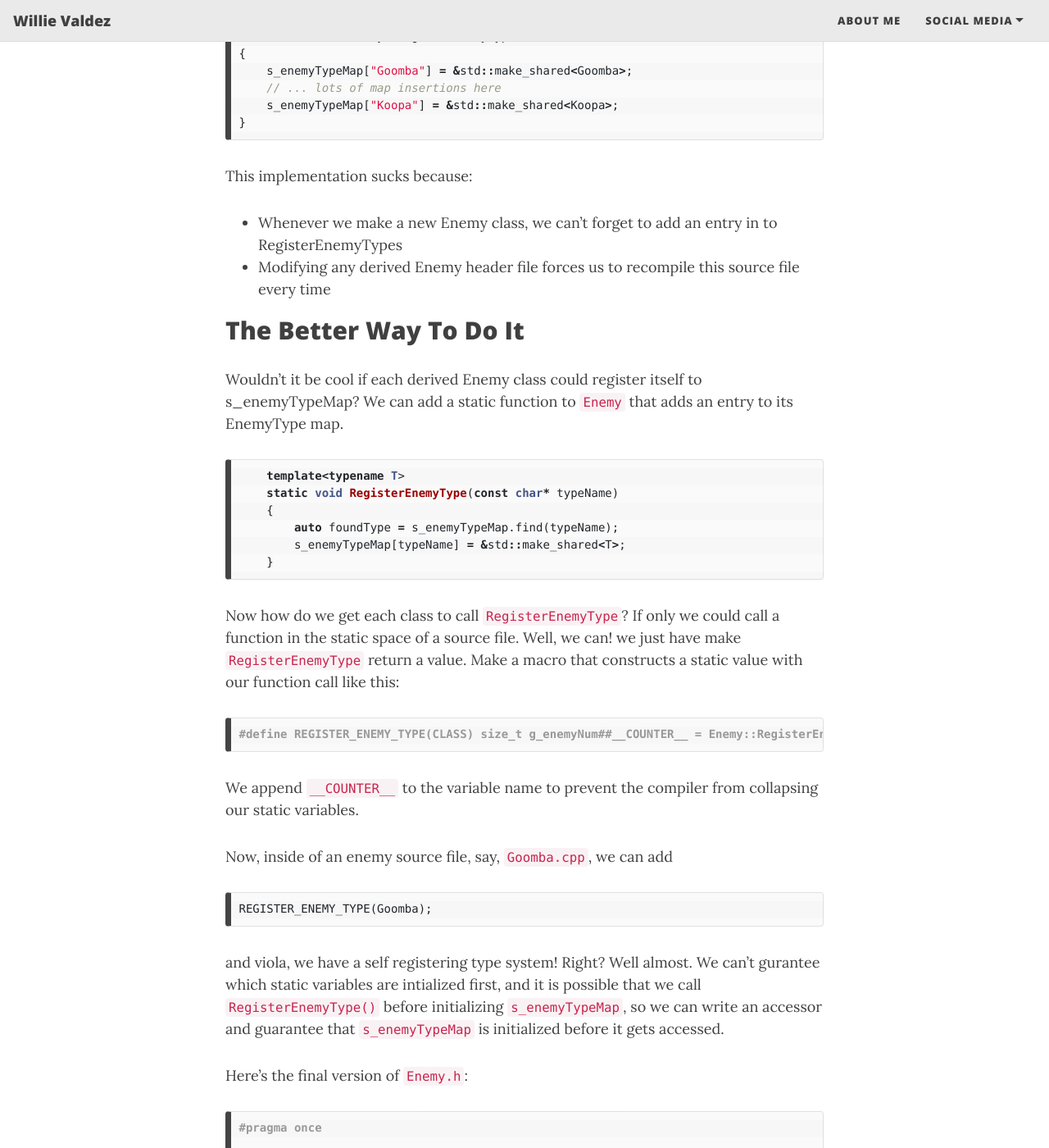
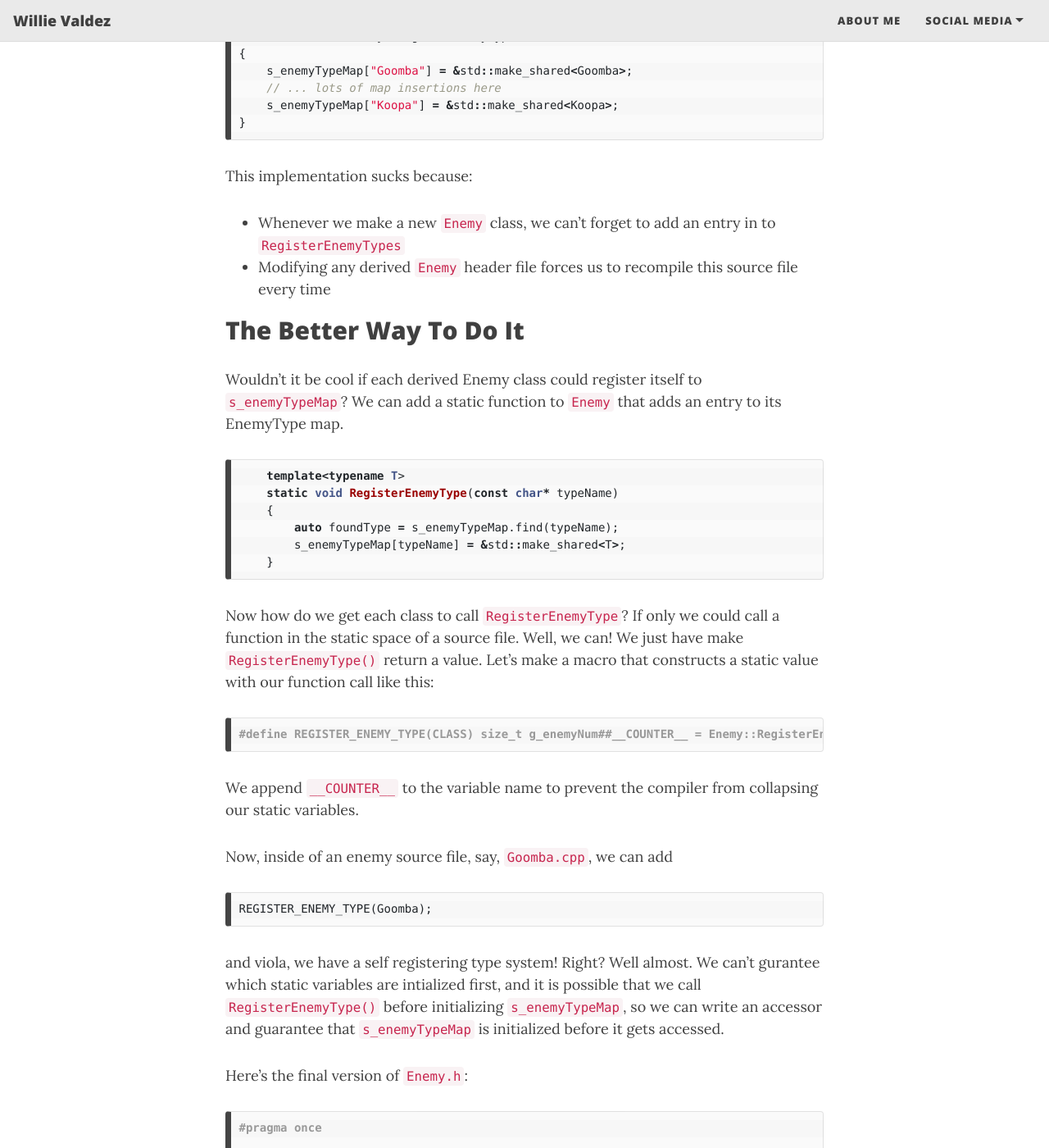
Before and after one commit to g2valdez/willievaldez.github.io, a Jekyll site: the page built from _posts/2020-10-03-AutomaticRegistration.md, in a window 1280 px wide and 1400 px high, scrolled down 1785 px. Shown: the whole window at 82% size. Built offline with Jekyll 4.4.1, drawn with Linux system fonts in a browser that asks for light colours; nearby versions of some CDN libraries; some of the changed text lies outside the part shown.

Commit message:
renamed and finalized static registration blog post

````diff
--- a/_posts/2020-10-04-AutomaticRegistration.md
+++ b/_posts/2020-10-03-AutomaticRegistration.md
@@ -69,11 +69,11 @@
 }
 ```
 This implementation sucks because:
-* Whenever we make a new Enemy class, we can't forget to add an entry in to RegisterEnemyTypes
-* Modifying any derived Enemy header file forces us to recompile this source file every time
+* Whenever we make a new `Enemy` class, we can't forget to add an entry in to `RegisterEnemyTypes`
+* Modifying any derived `Enemy` header file forces us to recompile this source file every time
 
 ## The Better Way To Do It
-Wouldn't it be cool if each derived Enemy class could register itself to s_enemyTypeMap? We can add a static function to `Enemy` that adds an entry to its EnemyType map.
+Wouldn't it be cool if each derived Enemy class could register itself to `s_enemyTypeMap`? We can add a static function to `Enemy` that adds an entry to its EnemyType map.
 ```cpp
     template<typename T>
     static void RegisterEnemyType(const char* typeName)
@@ -83,7 +83,7 @@
     }
 ```
 
-Now how do we get each class to call `RegisterEnemyType`? If only we could call a function in the static space of a source file. Well, we can! we just have make  `RegisterEnemyType` return a value. Make a macro that constructs a static value with our function call like this:
+Now how do we get each class to call `RegisterEnemyType`? If only we could call a function in the static space of a source file. Well, we can! We just have make  `RegisterEnemyType()` return a value. Let's make a macro that constructs a static value with our function call like this:
 ```cpp
 #define REGISTER_ENEMY_TYPE(CLASS) size_t g_enemyNum##__COUNTER__ = Enemy::RegisterEnemyType<CLASS>(#CLASS)
 ```
````
Also changed, not shown: other parts of _posts/2020-10-03-AutomaticRegistration.md (+1 -1 lines).
